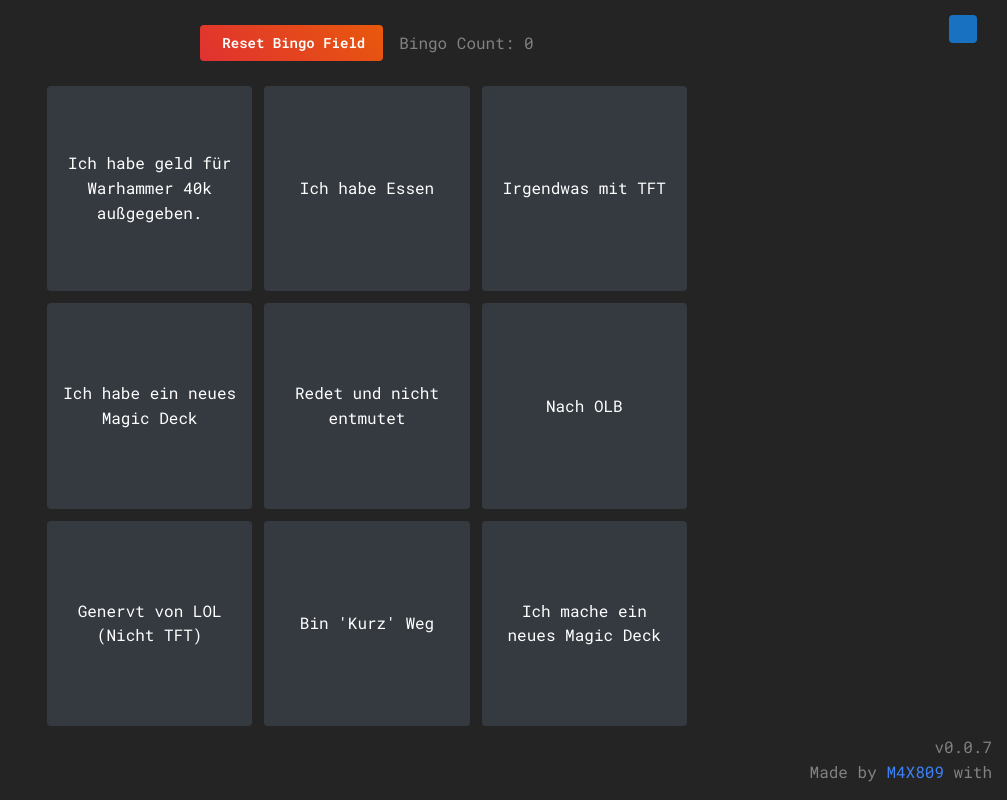
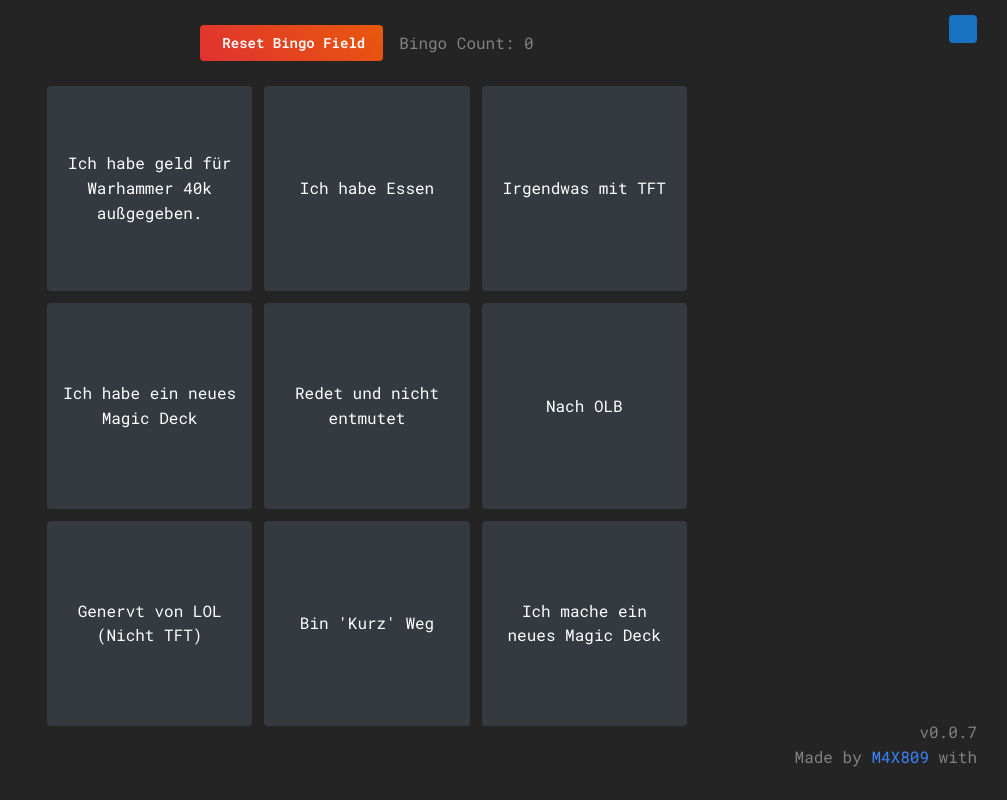
Before and after one commit to M4X809/timm-bingo, a React (Vite) app: page / in a window 1280 px wide. Shown: the whole page, without its empty margins (273-1280 px from the left). Built offline with nearby package versions, Linux system fonts and the light colour scheme.

Commit message:
Reposition version and author information in App component to the bottom right corner for improved visibility.

```diff
--- a/src/App.tsx
+++ b/src/App.tsx
@@ -305,18 +305,6 @@
 				<BingoGrid />
 			</Center>
 
-			<Box p={15} className="absolute bottom-0 right-0">
-				<Text ta={"end"} c={"dimmed"}>
-					v{pkg.version}
-					<br />
-					Made by{" "}
-					<a href="https://github.com/M4X809" target="_blank" rel="noreferrer" className="text-blue-500 hover:underline">
-						M4X809
-					</a>{" "}
-					with <FontAwesomeIcon icon={faHeart} color={"red"} />
-				</Text>
-			</Box>
-
 			<Affix p={15} right={15} top={0}>
 				<ActionIcon
 					onClick={() => {
@@ -340,6 +328,17 @@
 					<FontAwesomeIcon icon={faQuestion} />
 				</ActionIcon>
 			</Affix>
+			<Affix p={15} right={15} bottom={15}>
+				<Text ta={"end"} c={"dimmed"}>
+					v{pkg.version}
+					<br />
+					Made by{" "}
+					<a href="https://github.com/M4X809" target="_blank" rel="noreferrer" className="text-blue-500 hover:underline">
+						M4X809
+					</a>{" "}
+					with <FontAwesomeIcon icon={faHeart} color={"red"} />
+				</Text>
+			</Affix>
 
 			{/* <Affix left={15} top={15}>
         <Text c={"dimmed"} >
```
